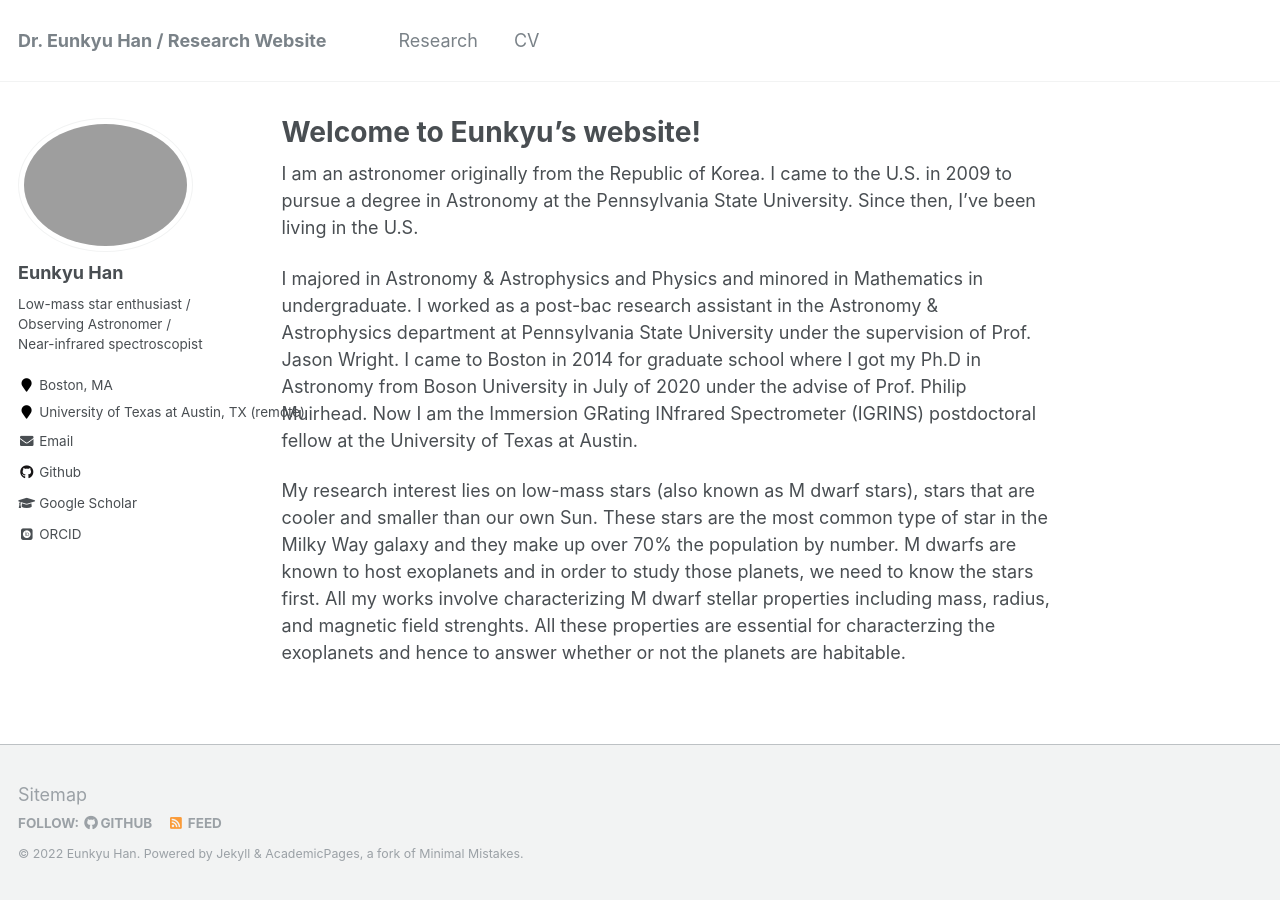
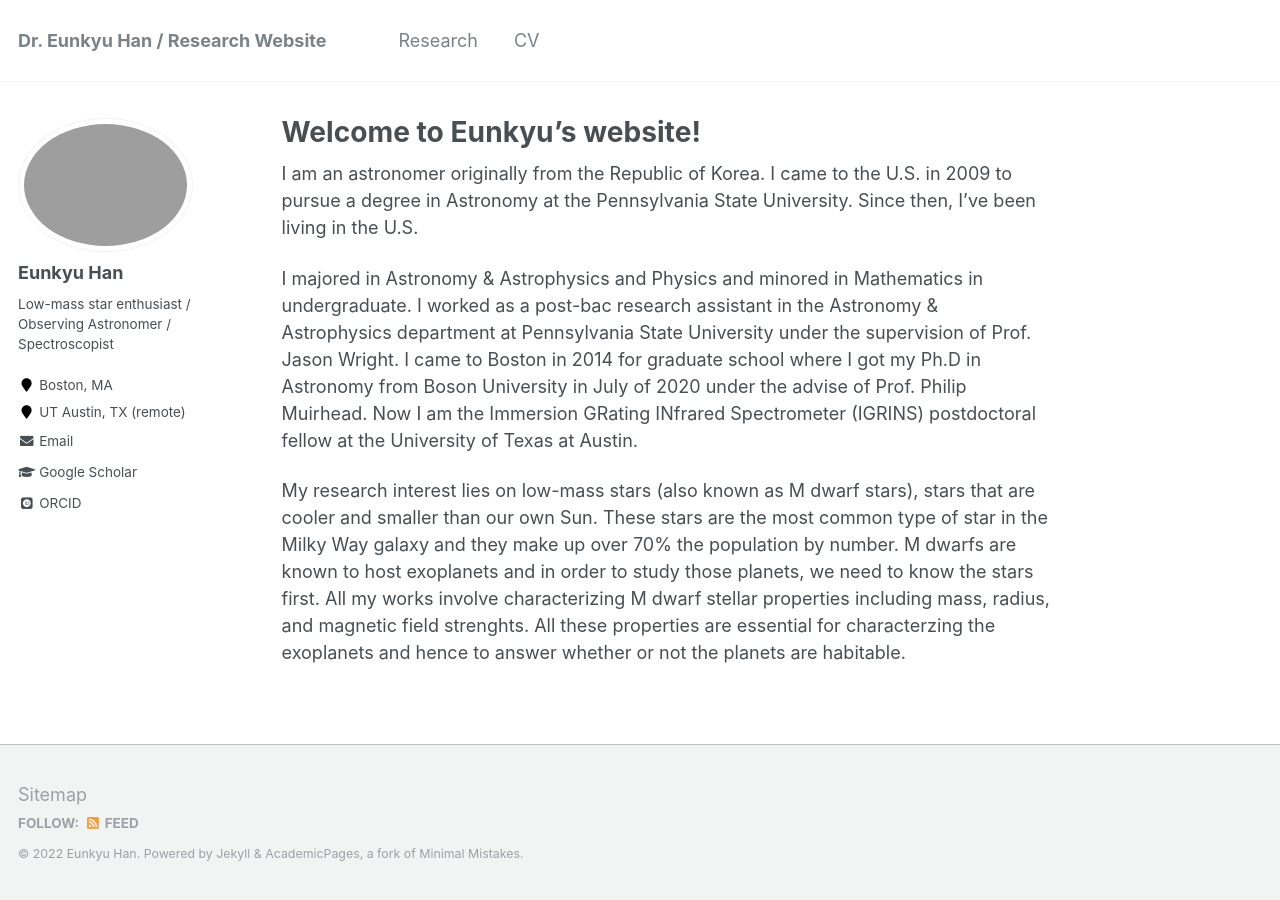
Before and after one commit to eunkyuh/eunkyuh.github.io, a Jekyll site: the page built from _pages/about.md, in a window 1280 px wide. Built offline with Jekyll 4.4.1, drawn with Linux system fonts in a browser that asks for light colours; some web fonts are replaced.

Commit message:
Update _config.yml

```diff
--- a/_config.yml
+++ b/_config.yml
@@ -82,9 +82,9 @@ analytics:
 author:
   name             : "Eunkyu Han"
   avatar           : "profile.png"
-  bio              : "Low-mass star enthusiast / Observing Astronomer / Near-infrared spectroscopist"
+  bio              : "Low-mass star enthusiast / Observing Astronomer / Spectroscopist"
   location         : "Boston, MA"
-  employer         : "University of Texas at Austin, TX (remote)"
+  employer         : "UT Austin, TX (remote)"
   ADS              : "https://ui.adsabs.harvard.edu/public-libraries/gFRYlocIS0GWiBpbYDSRBQ"
   googlescholar    : "https://scholar.google.com/citations?user=XI9s9J4AAAAJ&hl=en"
   email            : "eunkyu.han at utexas at edu"
@@ -96,7 +96,7 @@ author:
   flickr           :
   facebook         :
   foursquare       :
-  github           : "eunkyuh"
+  github           : #"eunkyuh"
   google_plus      :
   keybase          :
   instagram        :
```
